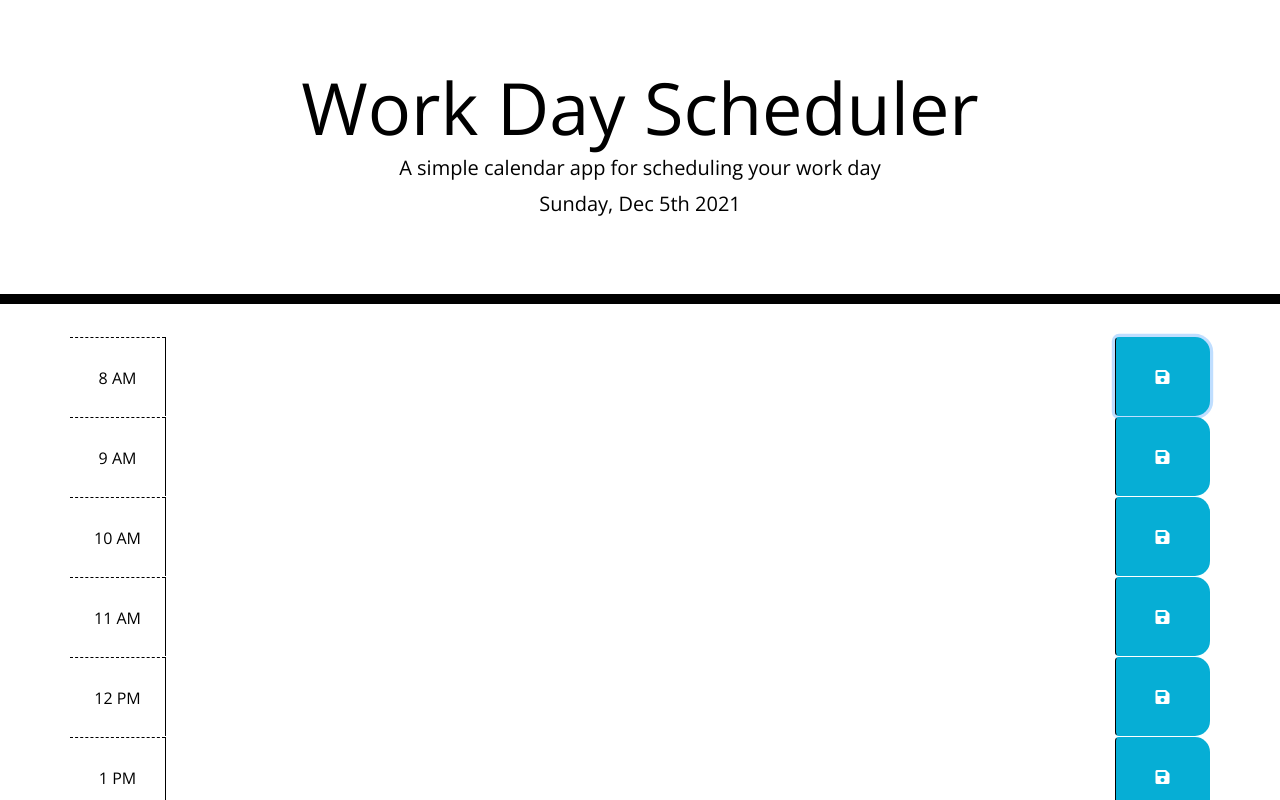
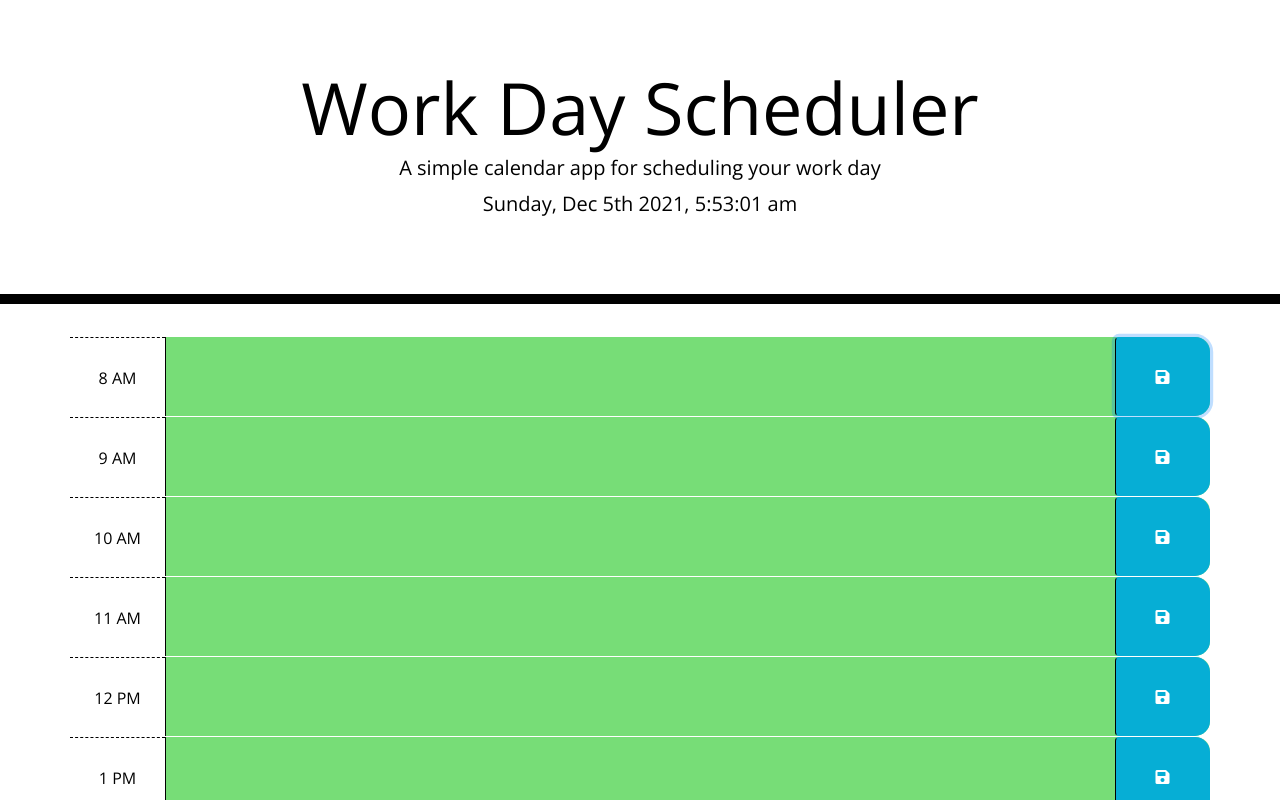
Before and after one commit to MichValenz/work-schedule, a plain HTML site: page index.html in a window 1280 px wide. Both pictures are taken after a click on the button 1162 px from the left and 376 px from the top of the page. Shown: the top 800 px of the page. Drawn offline with nearby package versions, Linux system fonts and the light colour scheme.

Commit message:
added local storage function. app completed

```diff
--- a/Assets/script.js
+++ b/Assets/script.js
@@ -1,18 +1,67 @@
-
-//add current date to the top of the page
-var today = moment().format('dddd, MMM Do YYYY');
-$("#currentDay").html(today);
-
-//global variables
+// 1. add current date to the top of the page
+const clock = document.getElementById('currentDay');
+    setInterval(() => {
+        const now = moment();
+        const clockDisplay = now.format('dddd, MMM Do YYYY, h:mm:ss a')
+        clock.textContent = clockDisplay;
+    }, 1000);
 
 
 
-//time blocks with standard business hours
+// global variable
+var saveBtn = $(".saveBtn");
+
+saveBtn.on("click", function() {
+
+    var time = $(this).siblings(".hour").text();
+    var taskDescription = $(this).siblings(".description").val();
+
+    // THEN the text for that event is saved in local storage
+    localStorage.setItem(time, taskDescription);
+
+});
 
 
-//color code past, presenet, and future each time block
+// 2. color code past, present, and future each time block
+//time blocks with standard business hours
+function colorTime() {
+        var currentTime = moment().hour();
+        $(".time-block").each(function () {
+            var timeBlock = parseInt($(this).attr("id").split("hour")[1]);
+            if (timeBlock < currentTime) {
+                $(this).removeClass("future");
+                $(this).removeClass("present");
+                $(this).addClass("past");
+            }
+            else if (timeBlock === currentTime) {
+                $(this).removeClass("past");
+                $(this).removeClass("future");
+                $(this).addClass("present");
+            }
+            else {
+                $(this).removeClass("present");
+                $(this).removeClass("past");
+                $(this).addClass("future");
+
+            }
+        })
+    }
 
 
-//add ability to add event when time block is clicked
+// 4.  after refresh events should stay persistent
 
-//add save button function which is saved to local storage and after refresh events should be stored
+function saveInput() {
+
+    $(".hour").each(function() {
+        var theTask = $(this).text();
+        var toDo = localStorage.getItem(theTask);
+
+        if(toDo) {
+        $(this).siblings(".description").val(toDo);
+        }
+    });
+}
+
+
+colorTime();
+saveInput();
--- a/Assets/style.css
+++ b/Assets/style.css
@@ -25,6 +25,7 @@ textarea{
 
 .description{
   white-space: pre-wrap;
+
 }
 
 .time-block{
--- a/index.html
+++ b/index.html
@@ -61,7 +61,7 @@
             <button class="btn saveBtn col-md-1"><i class="fas fa-save"></i></button>
         </div>
 
-		<div id="hour10=1" class="row time-block">
+		<div id="hour11" class="row time-block">
             <div class="col-md-1 hour">
                 11 AM
             </div>
```
